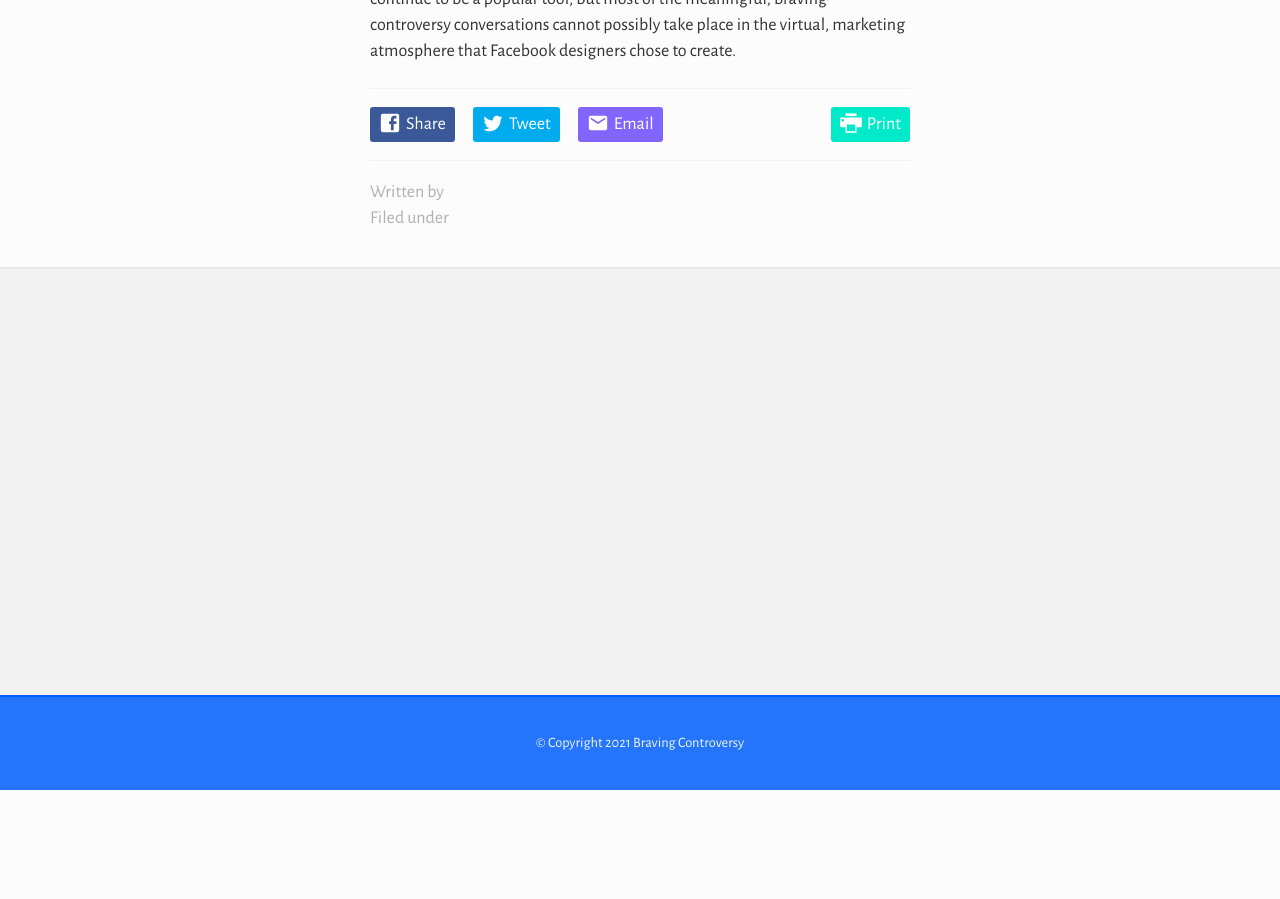
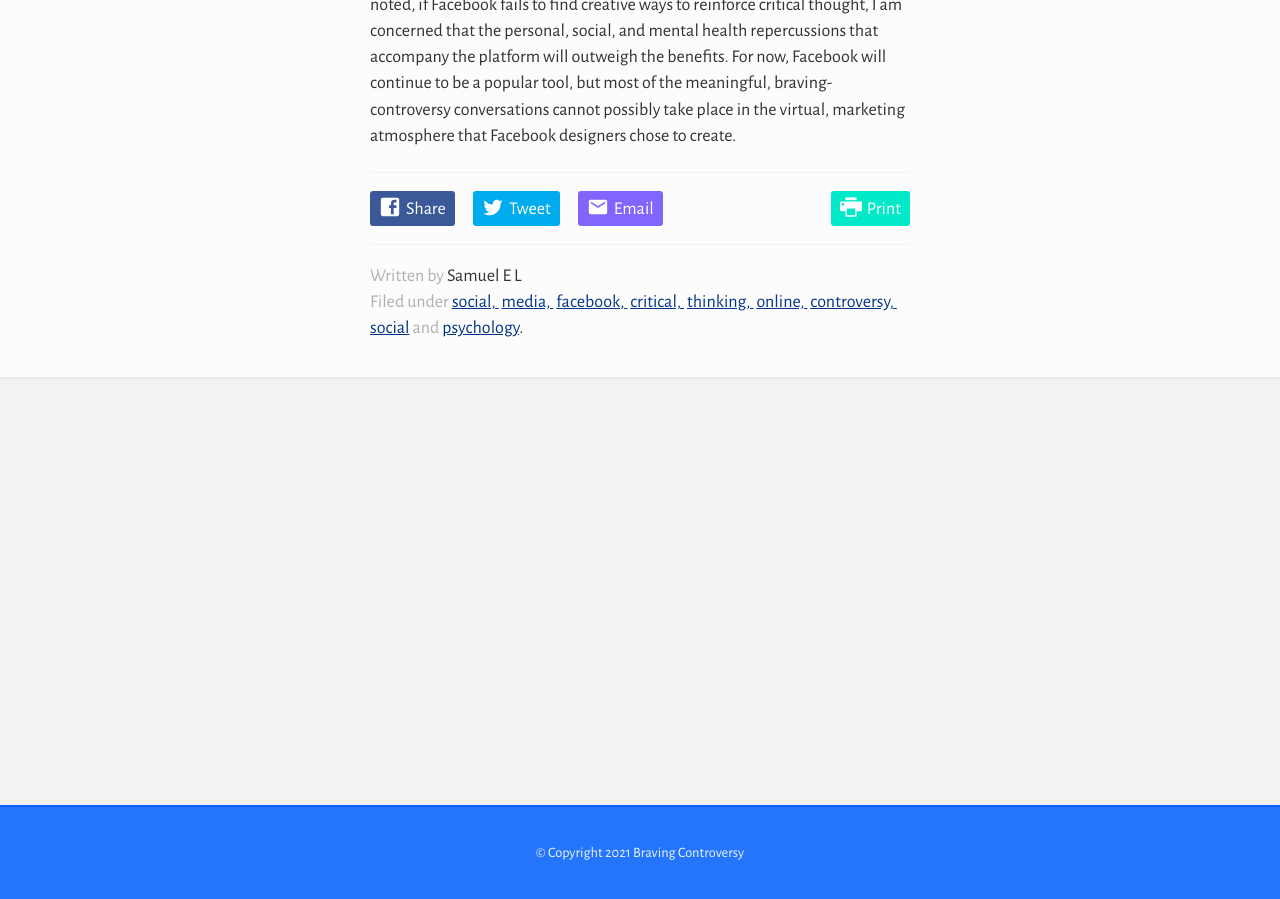
Before and after one commit to peace60895/peace60895.github.io, a Jekyll site: the page built from _posts/2021-06-13-Social-Media-and-Critical-Thought.md, in a window 1280 px wide and 900 px high, scrolled down 2735 px. Built offline with Jekyll 4.4.1, drawn with Linux system fonts in a browser that asks for light colours; our own code applies the rules of GitHub Pages for plain Markdown files; comment, search, counter and statistics services are not loaded; before the commit the page ends 3525 px from its top, so only the background shows below that; some of the changed text lies outside the part shown.

Commit message:
Update 2021-06-13-Social-Media-and-Critical-Thought.md
corrected labels

```diff
--- a/_posts/2021-06-13-Social-Media-and-Critical-Thought.md
+++ b/_posts/2021-06-13-Social-Media-and-Critical-Thought.md
@@ -1,13 +1,13 @@
 ---
 layout: post
-title: 'Social Media and Critical Thought'
+title: 'Braving Controversy Online: Social Media and Critical Thought'
 author: Samuel E L
 tags: >-
   social media facebook critical thinking online controversy social psychology
 excerpt: >-
-As I am learning to navigate controversy, I am increasingly aware that much of the ideological discussion surrounding controversial topics is currently taking place on social media platforms. Social media is a messy arena to brave controversy. To take a closer look at why the process is so complex, let’s start by thinking about Facebook as a business and as a platform that influences the way social conflict dynamics play out.
+  As I am learning to navigate controversy, I am increasingly aware that much of the ideological discussion surrounding controversial topics is currently taking place on social   media platforms. Social media is a messy arena to brave controversy. To take a closer look at why the process is so complex, let’s start by thinking about Facebook as a         business and as a platform that influences the way social conflict dynamics play out.
 published: true
-...
+---
 
 As I am learning to navigate controversy, I am increasingly aware that much of the ideological discussion surrounding controversial topics is currently taking place on social media platforms. Social media is a messy arena to brave controversy. To take a closer look at why the process is so complex, let’s start by thinking about Facebook as a business and as a platform that influences the way social conflict dynamics play out. Facebook’s main source of revenue is derived through advertisements and sales (e.g., businesses paying to list advertisements).1 Advertisement and sales revenue continues to increase with the amount of Facebook users—now over 2 billion—and the lengthy amount of time that most of us spend indulging social media. Facebook is a business with over 25,000 employees,2 and the company has a strong interest in making sure that you and I spend as much time as possible using the site. Our time—or, more precisely, the change in our perceptions and behaviors—is the product that is bought and sold on Facebook.3 For a Facebook financier, a “good” post is one that attracts the most attention. Posts with the most clout are brief (like pictures) and emotionally-charged (either intensely positive or negative statements). As these short, emotionally-charged posts flourish and cognitively complex posts are virtually obsolete, critical thinking languishes.
 
```
